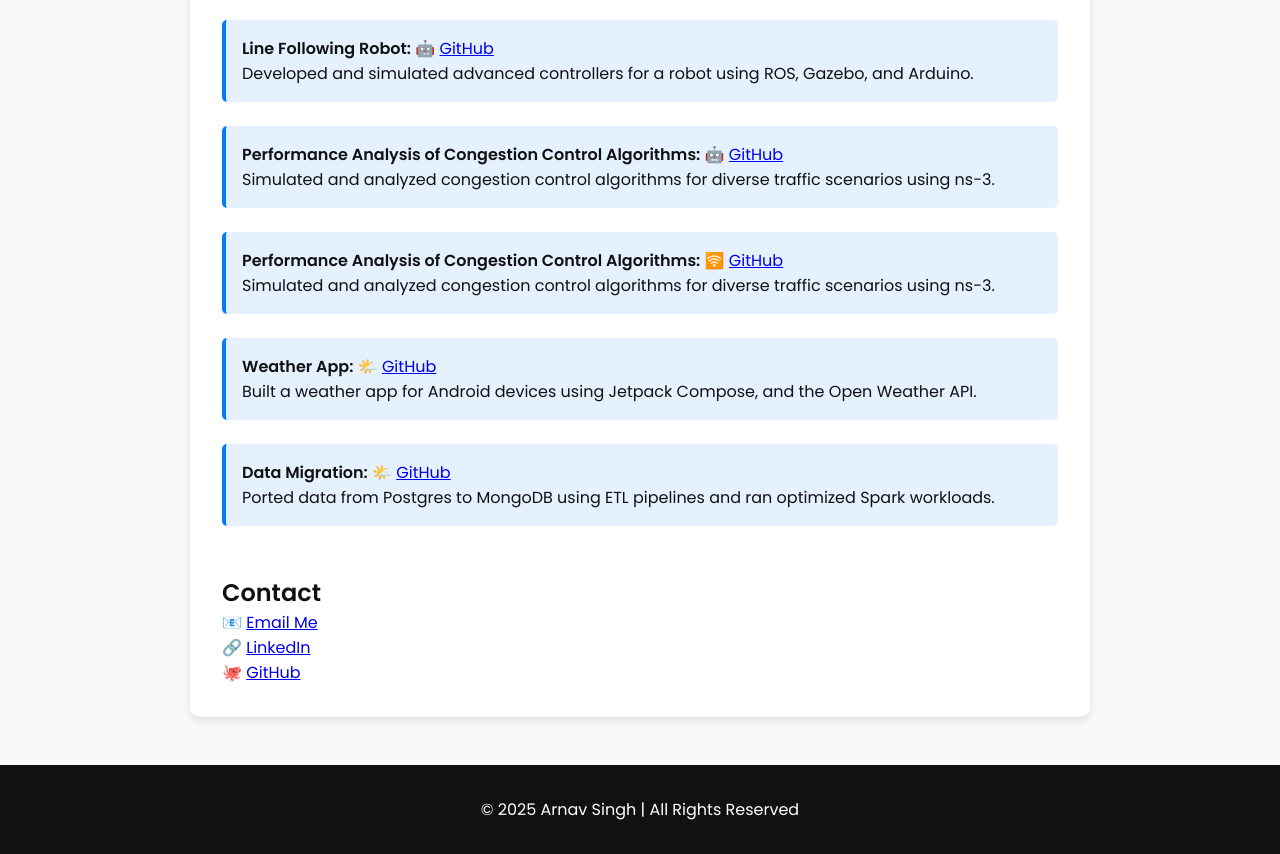
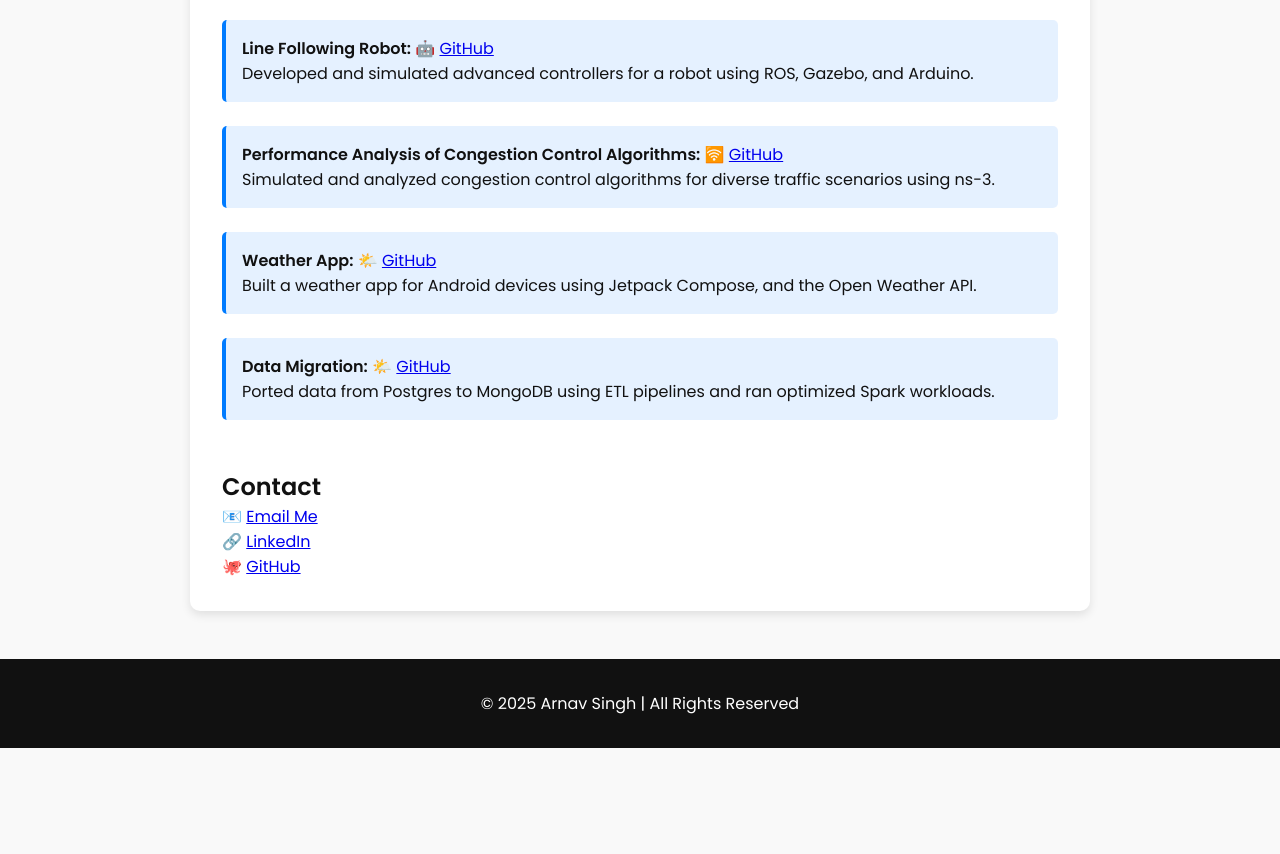
Before and after one commit to arnav-s1ngh/arnav-s1ngh.github.io, a plain HTML site: page index.html in a window 1280 px wide. Shown: the part 880-1734 px from the top of the page. After the commit the page ends 1628 px from the top, so only its background shows below. Drawn offline with Linux system fonts and the light colour scheme.

Commit message:
Update index.html

```diff
--- a/index.html
+++ b/index.html
@@ -139,10 +139,6 @@
                 <p>Developed and simulated advanced controllers for a robot using ROS, Gazebo, and Arduino.</p>
             </div>
             <div class="project-item">
-                <strong>Performance Analysis of Congestion Control Algorithms:</strong> 🤖 <a href="https://github.com/arnav-s1ngh/Introduction-to-Robotics">GitHub</a>
-                <p> Simulated and analyzed congestion control algorithms for diverse traffic scenarios using ns-3.</p>
-            </div>
-            <div class="project-item">
                 <strong>Performance Analysis of Congestion Control Algorithms:</strong> 🛜 <a href="https://github.com/arnav-s1ngh/wn-proj-24">GitHub</a>
                 <p> Simulated and analyzed congestion control algorithms for diverse traffic scenarios using ns-3.</p>
             </div>
```
